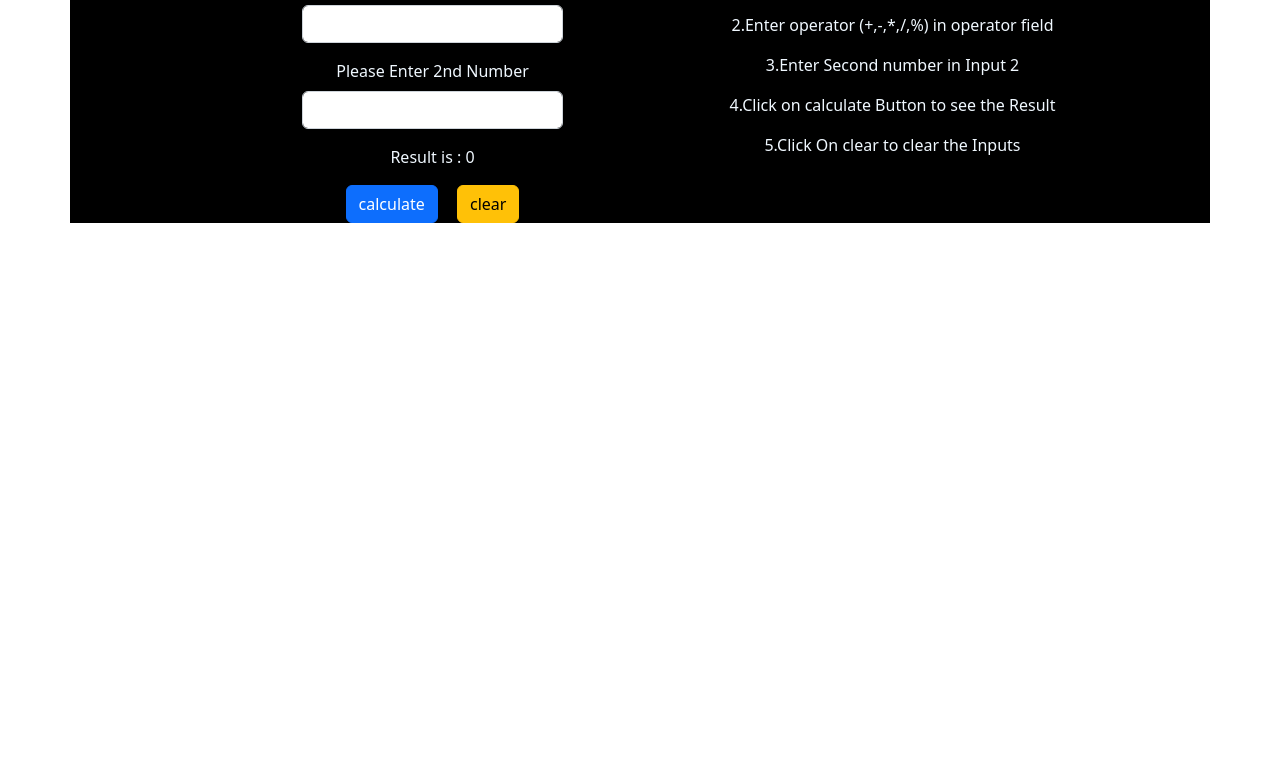
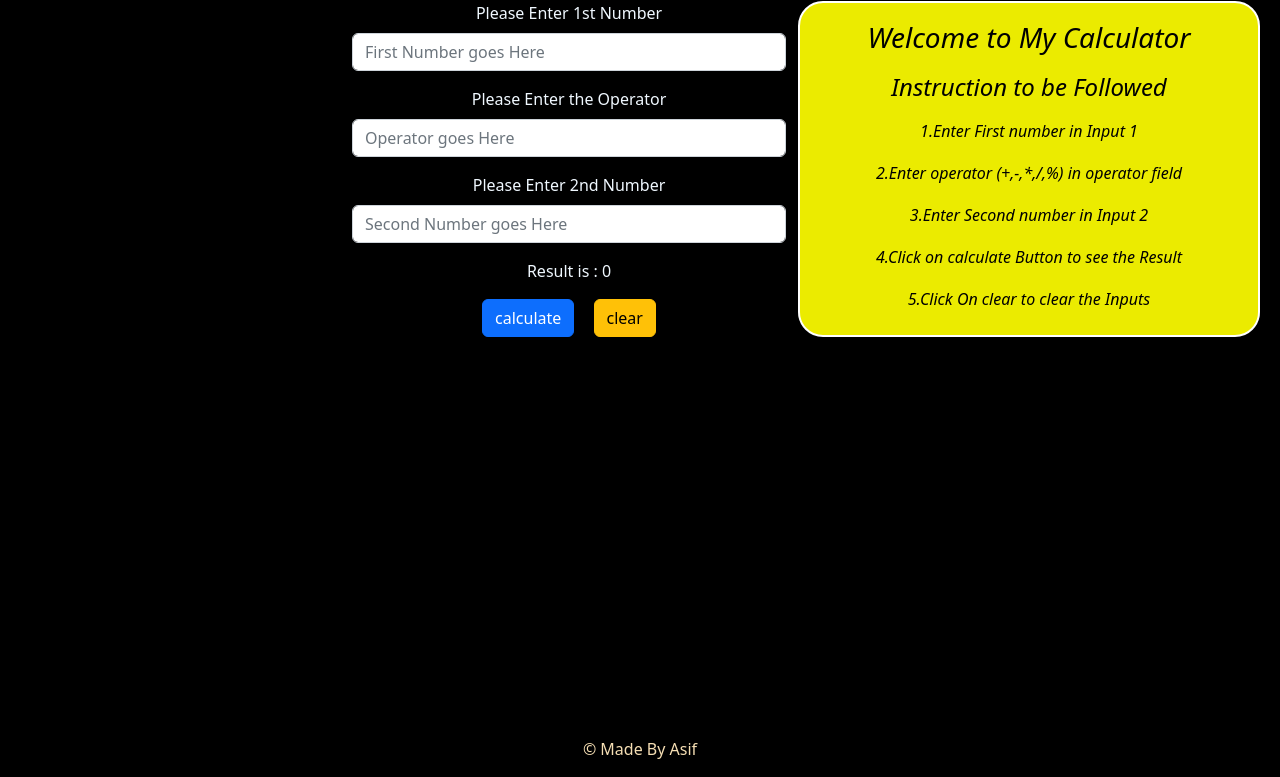
Before and after one commit to asif1531/calculator, a plain HTML site: page index.html in a window 1280 px wide. Shown: the part 191-968 px from the top of the page. Before the commit the page ends 800 px from the top, so only its background shows below. Drawn offline with nearby package versions, Linux system fonts and the light colour scheme.

Commit message:
Designing

```diff
--- a/index.html
+++ b/index.html
@@ -11,22 +11,33 @@
 <link rel="stylesheet" href="style.css">
   </head>
   <body>
-    <header><h1> Calculator</h1></header>
+
+    <header>
+      <nav class="navbar main-nav">
+        <div class="container-fluid navHead justify-content-center">
+          <a class="navbar-brand" href="#">
+            <img src="images/calc.png" alt="Logo" width="48" height="44" class="d-inline-block align-text-top">
+            Calculator
+          </a>
+        </div>
+      </nav>
+
+    </header>
    <section>
     <div class="container text-center mainContainer">
-        <div class="row">
-          <div class="col-3 firstRow">
+        <div class="row ">
+          <div class="col firstRow">
             <div class="mb-3">
                 <label for="InputNumber1" class="form-label fontClr">Please Enter 1st Number</label>
-                <input type="text" class="form-control" id="InputFirst" >
+                <input type="text" class="form-control" placeHolder="First Number goes Here" id="InputFirst"  >
               </div>
               <div class="mb-3">
                 <label for="Operators" class="form-label fontClr">Please Enter the Operator</label>
-                <input type="text" class="form-control" id="operator" >
+                <input type="text" class="form-control" placeHolder="Operator goes Here" id="operator" >
               </div>
               <div class="mb-3">
                 <label for="InputNumber2" class="form-label fontClr">Please Enter 2nd Number</label>
-                <input type="text" class="form-control" id="InputSecond" >
+                <input type="text" class="form-control" placeHolder="Second Number goes Here" id="InputSecond" >
               </div>
               <div class="resultDiv">
                 <p class="result fontClr">
@@ -37,17 +48,22 @@
                 <button type="button" class="btn btn-warning " id="clear">clear</button>
               </div>
         </div>
-          <div class="col">
-            <h3 class="fontClr">Welcome to My Calculator</h3>
-           <h4 class="fontClr"><p>Instruction to be Followed</p></h4>
-            <p class="fontClr">1.Enter First number in Input 1</p>
-            <p class="fontClr">2.Enter operator (+,-,*,/,%) in operator field</p>
-            <p class="fontClr">3.Enter Second number in Input 2</p>
-            <p class="fontClr">4.Click on calculate Button to see the Result</p>
-            <p class="fontClr">5.Click On clear to clear the Inputs</p>
+          <div class="col secondCol">
+            <h3 class="fontClrSecond">Welcome to My Calculator</h3>
+           <h4 class="fontClrSecond"><p>Instruction to be Followed</p></h4>
+            <p class="fontClrSecond">1.Enter First number in Input 1</p>
+            <p class="fontClrSecond">2.Enter operator (+,-,*,/,%) in operator field</p>
+            <p class="fontClrSecond">3.Enter Second number in Input 2</p>
+            <p class="fontClrSecond">4.Click on calculate Button to see the Result</p>
+            <p class="fontClrSecond">5.Click On clear to clear the Inputs</p>
           </div>
 
 </section>
+<footer>
+  <div class="footer">
+    <p class="footerText">&copy; Made By Asif</p>
+</div>
+</footer>
 
 <script src="script.js"></script>
     <script src="https://cdn.jsdelivr.net/npm/bootstrap@5.2.2/dist/js/bootstrap.bundle.min.js" integrity="sha384-OERcA2EqjJCMA+/3y+gxIOqMEjwtxJY7qPCqsdltbNJuaOe923+mo//f6V8Qbsw3" crossorigin="anonymous"></script>
--- a/script.js
+++ b/script.js
@@ -10,7 +10,9 @@ calculate.addEventListener("click", function () {
   const opValue = operator.value;
   let results = 0;
   if (isNaN(num1.value) && isNaN(num2.value)) {
-    alert("Please Enter The Valid Numbers and Operator You Want to Perform");
+    alert(
+      "Please Enter The Valid Numbers and Valid Operator to perform Calculation!"
+    );
   } else {
     switch (opValue) {
       case "+":
@@ -34,7 +36,7 @@ calculate.addEventListener("click", function () {
         result.textContent = `Result is : ${results}`;
         break;
       default:
-        alert("Please Input Two Numbers and Enter one opertor");
+        alert("Please Input Two Numbers and Valid opertor");
     }
   }
 });
@@ -43,5 +45,5 @@ clearScrn.addEventListener("click", function () {
   num1.value = "";
   operator.value = "";
   num2.value = "";
-  result.textContent = "Result is: 0";
+  result.textContent = "Result is : 0";
 });
--- a/style.css
+++ b/style.css
@@ -1,24 +1,59 @@
-h1{
+h1 {
     text-align: center;
     margin-top: 10px;
     font-size: 50px;
 }
 
-.firstRow{
+body {
+    background-color: black;
+}
+
+.firstRow {
     margin-left: 220px;
 }
-.fontClr{
+
+.fontClr {
     color: aliceblue;
 }
 
-.mainContainer{
-background-color: black;
+.fontClrSecond {
+    margin-top: 18px;
+    color: black;
+    font-style: italic;
 }
 
-.balance{
+.mainContainer {
+    margin-top: 120px;
+    margin-left: 120px;
+    text-align: center;
+
+}
+
+.balance {
     font-size: 30px;
 }
 
-#calculate{
+#calculate {
     margin-right: 15px;
 }
+
+.secondCol {
+    background-color: #ffff00eb;
+    border: 2px solid white;
+    border-radius: 25px;
+}
+
+.main-nav {
+    text-align: center;
+    background-color: #ffff00eb;
+}
+
+.navbar-brand {
+    font-size: 30px;
+}
+
+.footer {
+    color: wheat;
+    text-align: center;
+    margin-top: 400px;
+}
```
